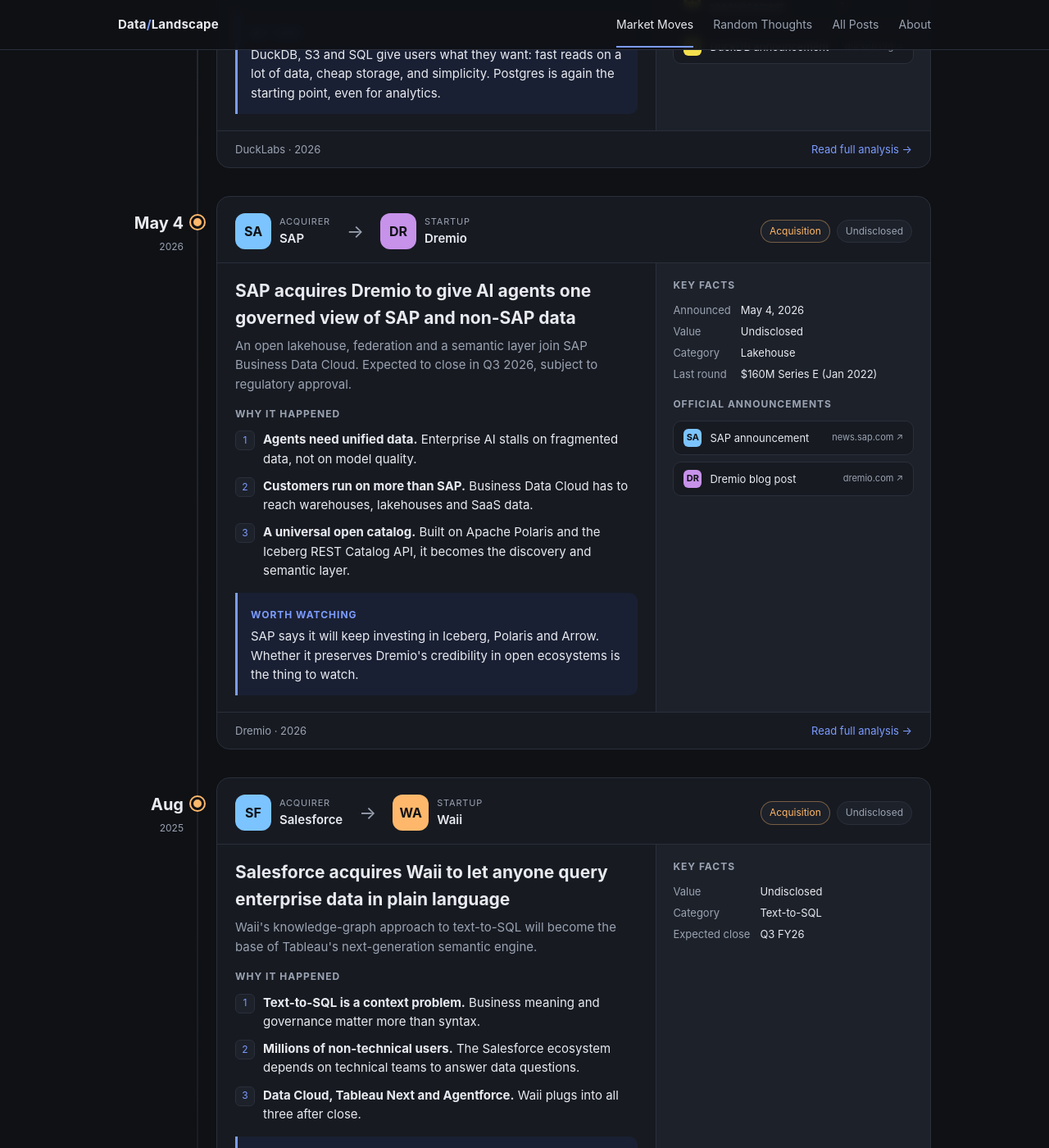
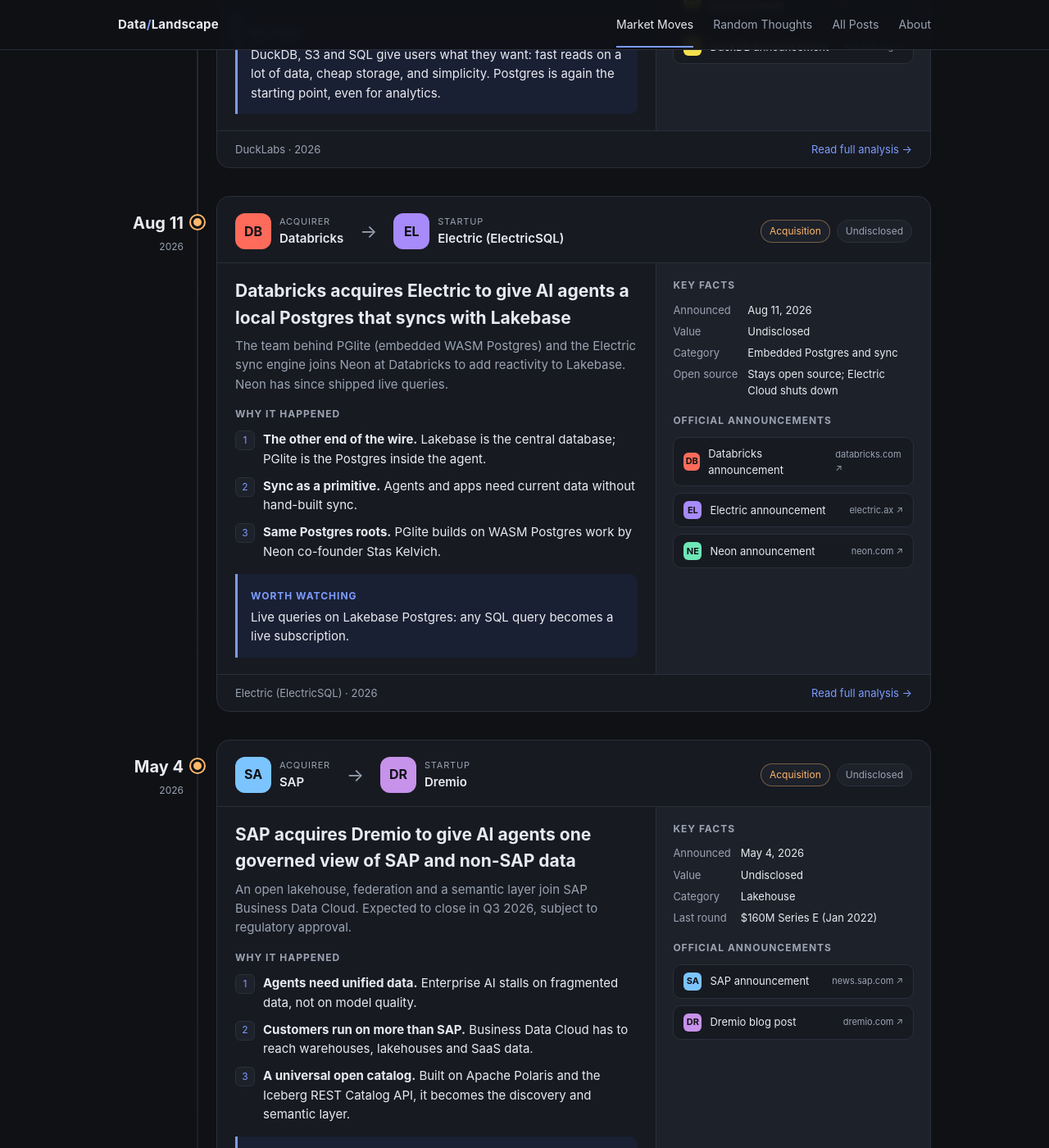
Before and after one commit to itayb-dt/data_landscape, a Jekyll site: the page built from index.html, in a window 1280 px wide and 1400 px high, scrolled down 1408 px. Shown: the whole window at 82% size. Built offline with Jekyll 4.4.1, drawn with Linux system fonts in a browser that asks for light colours.

Commit message:
Add Databricks/Electric acquisition article with Neon Realtime update
Co-Authored-By: Claude Sonnet 5.5 <noreply@anthropic.com>

```diff
--- a/_data/events.yml
+++ b/_data/events.yml
@@ -219,9 +219,30 @@
   # Databricks' post says Electric is "joining" Databricks.
   when: "Aug 11"
   acquirer: Databricks
+  acquirer_abbr: DB
+  acquirer_color: "#ff6b5b"
   target: Electric (ElectricSQL)
+  target_abbr: EL
+  target_color: "#a78bfa"
   value: "Undisclosed"
-  source: https://www.databricks.com/blog/electric-joins-databricks-bring-wasm-postgres-ai-agent-sandboxes
+  headline: Databricks acquires Electric to give AI agents a local Postgres that syncs with Lakebase
+  tldr: The team behind PGlite (embedded WASM Postgres) and the Electric sync engine joins Neon at Databricks to add reactivity to Lakebase. Neon has since shipped live queries.
+  why:
+    - "<b>The other end of the wire.</b> Lakebase is the central database; PGlite is the Postgres inside the agent."
+    - "<b>Sync as a primitive.</b> Agents and apps need current data without hand-built sync."
+    - "<b>Same Postgres roots.</b> PGlite builds on WASM Postgres work by Neon co-founder Stas Kelvich."
+  take_label: Worth watching
+  take: "Live queries on Lakebase Postgres: any SQL query becomes a live subscription."
+  facts:
+    - {label: Announced, value: "Aug 11, 2026"}
+    - {label: Value, value: Undisclosed}
+    - {label: Category, value: Embedded Postgres and sync}
+    - {label: Open source, value: "Stays open source; Electric Cloud shuts down"}
+  links:
+    - {label: Databricks announcement, src: databricks.com, abbr: DB, color: "#ff6b5b", url: "https://www.databricks.com/blog/electric-joins-databricks-bring-wasm-postgres-ai-agent-sandboxes"}
+    - {label: Electric announcement, src: electric.ax, abbr: EL, color: "#a78bfa", url: "https://electric.ax/blog/2026/08/11/electric-joining-databricks"}
+    - {label: Neon announcement, src: neon.com, abbr: NE, color: "#6ee7b7", url: "https://neon.com/blog/electric-joins-neon"}
+  post: /blog_posts/acq/016_ACQ_electric_by_databricks.html
 
 - type: acq
   date: 2025-06-02
--- a/assets/css/site.css
+++ b/assets/css/site.css
@@ -143,6 +143,7 @@ h1{margin:6px 0 8px;font-size:32px}
 .group h2{font-size:12px;letter-spacing:1px;text-transform:uppercase;color:var(--muted);margin:0 0 10px}
 .group a{display:block;padding:12px 16px;border:1px solid var(--line);border-radius:10px;background:var(--panel);margin-bottom:8px;color:var(--text)}
 .group a:hover{border-color:var(--accent);text-decoration:none}
+.group a .d{display:block;margin-top:4px;font-size:12px;color:var(--muted)}
 
 /* Views */
 .views{margin-left:12px}
--- /dev/null
+++ b/blog_posts/acq/016_ACQ_electric_by_databricks.md
@@ -0,0 +1,78 @@
+---
+title: "Databricks acquires Electric to give AI agents a local Postgres that syncs with Lakebase"
+published: 2026-08-14
+---
+Electric, the team behind the PGlite embedded Postgres and the Electric sync engine, [is joining Databricks](https://www.databricks.com/blog/electric-joins-databricks-bring-wasm-postgres-ai-agent-sandboxes) (the deal is reported as an [acquisition](https://aimagazine.com/articles/databricks-acquires-electric-to-power-blazing-fast-agents), and the price was not disclosed). The team joins [Neon](https://neon.com/blog/electric-joins-neon), which Databricks bought last year, with a clear goal: [add Electric's "data primitives and reactivity to Lakebase"](https://electric.ax/blog/2026/08/11/electric-joining-databricks), Databricks' serverless Postgres.
+
+## The Problem: Agents work in sandboxes, far from the data they need
+
+A classic application talks to one database server. Agents work differently. According to [Databricks](https://www.databricks.com/blog/electric-joins-databricks-bring-wasm-postgres-ai-agent-sandboxes), they decide what data they need at runtime, run in sandboxed environments, and often work in groups.
+
+Picture three agents handling a customer's refund. One reads the order, one checks the payment, and one drafts the reply. If every read is a round trip to a remote database, each step is slow. If each agent keeps its own copy of the data, the copies drift apart: the reply agent writes "refund approved" while the payment agent still sees the old state.
+
+The same problem exists in collaborative apps. Keeping many clients consistent with a central database is hard: it takes conflict resolution, partial replication of only the rows a client may see, and reconnection logic ([Neon](https://neon.com/blog/electric-joins-neon)). Most teams end up building a fragile sync layer of their own.
+
+## The Solution: Postgres that runs inside the app, plus a sync engine
+
+Electric built two things that fit together:
+
+- **[PGlite](https://pglite.dev/)**: Postgres compiled to WebAssembly, small enough to run inside an application, a browser tab, a user's device or an agent's sandbox. Databricks says it grew [from 1M to 13M weekly downloads in twelve months](https://www.databricks.com/blog/electric-joins-databricks-bring-wasm-postgres-ai-agent-sandboxes). It builds on WASM Postgres work by Stas Kelvich, a co-founder of Neon.
+- **A real-time sync engine** (known as [Postgres Sync](https://electric.ax/sync/postgres-sync)): it keeps a subset of a central Postgres database continuously aligned with its clients, so developers do not write their own sync layer.
+
+Together they give each agent a lightweight Postgres right where it runs, with local, low-latency reads, and keep it consistent with a central database. The same architecture powers collaborative apps like Google Docs, Figma and Notion, as Databricks notes.
+
+Two production examples show what this looks like in practice:
+
+- **Trigger.dev**, a platform for running background jobs, [uses Electric to power Trigger.dev Realtime](https://electric.ax/blog/2025/03/17/electricsql-1.0-released). When a user's task runs, the web app shows its status, progress and metadata as they change, [without polling](https://trigger.dev/docs/realtime/overview). CEO Matt Aitken: "We use ElectricSQL to power Trigger.dev Realtime, a core feature of our product."
+- **Otto**, a spreadsheet where each cell runs as its own AI agent, uses Electric to stream agent updates to the sheet. Co-founder Sully Omar says it lets them ["reliably stream agent updates to our spreadsheet in real-time"](https://electric.ax/blog/2025/03/17/electricsql-1.0-released).
+
+Both quotes are from Electric's own 1.0 announcement, so they are vendor-sourced.
+
+Electric also maintains [TanStack DB](https://tanstack.com/db) and [Durable Streams](https://durablestreams.com/). Everything Electric has open sourced [stays open source](https://electric.ax/blog/2026/08/11/electric-joining-databricks). Electric Cloud, its hosted service, is shutting down, and its users must self-host or move to another provider.
+
+### Funding history
+
+Public Funding Rounds: Not publicly available from credible sources.
+
+## Understanding the Acquisition
+
+Databricks already owns the central database. It bought Neon and turned it into Lakebase, a [production-scale Postgres](https://www.databricks.com/product/lakebase). Electric adds the other end of the wire: a Postgres on the device or in the agent, and the machinery that connects the two. In Databricks' words, [sync keeps the two consistent](https://www.databricks.com/blog/electric-joins-databricks-bring-wasm-postgres-ai-agent-sandboxes). It is also an easy fit: Neon is Electric's most popular Postgres integration, and it powered most of Electric Cloud's sync services.
+
+The more interesting part is what comes next. Neon says the two teams are [already at work on new backend capabilities](https://neon.com/blog/electric-joins-neon) and wants real-time sync to be a primitive that agents reach for by default, alongside Postgres, Auth, Storage and Functions. Electric says it will take sync [to the next level on Neon](https://electric.ax/blog/2026/08/11/electric-joining-databricks). Neither names a feature, but the direction points to live queries inside Lakebase: you subscribe to a SQL query, and its result stays current as the data changes, with no polling and no hand-built sync code.
+
+This is important because agents depend on fresh context. An agent that answers from a stale copy gives a wrong answer with confidence, and a team of agents needs a shared, current view of the state they are changing.
+
+It is also hard to build, and my reading is that these are the hard parts:
+
+- **Arbitrary SQL.** Re-running a query on every change does not scale. The engine has to work out which live queries a write affects and update only those results, including joins and aggregates.
+- **Consistency.** A client must never see half of a transaction. Updates have to arrive in commit order, and a writer must be able to tell when its own write has come back.
+- **Who can see what.** Each client should receive only the rows it is allowed to see, so permissions have to be part of the design.
+- **Cost and scale to zero.** Thousands of open subscriptions should not keep a database awake. That goes against Neon's pitch of cheap databases that sleep when idle.
+
+Electric spent years on the sync side of this. Neon has the storage and branching side. The acquisition puts both teams in one building. For customers, the open source projects continue, but the hosted Electric Cloud does not, so users of it face a migration.
+
+## Relevant Products and Companies
+
+- [PGlite](https://pglite.dev/): the embeddable WASM Postgres at the center of the deal.
+- [TanStack DB](https://tanstack.com/db): a client-side database layer maintained by Electric, used for local state that syncs with a backend.
+- [Durable Streams](https://durablestreams.com/): an open source streaming protocol from Electric, for sending data to clients reliably.
+
+## Updates
+
+*These entries were added after the original article. They are not part of the announcements.*
+
+### Oct 15, 2026: Neon Realtime brings live queries to Lakebase Postgres
+
+The feature the acquisition pointed to has shipped as a public beta. [Neon Realtime](https://neon.com/blog/neon-now-has-realtime), written by Electric co-founder James Arthur, now at Databricks, puts it simply: "Any SQL query can now be a live query."
+
+- **What it does.** Any read-only, deterministic SQL query can be subscribed to, including joins, aggregates, window functions and subqueries. The result updates as the underlying data changes. Clients use the CLI, an SDK, or a React hook (`useLiveQuery`), and writes can be applied optimistically through [TanStack DB](https://neon.com/docs/realtime/guides/mutations).
+- **How it works.** Enabling Realtime [installs an incremental live query engine inside Lakebase Postgres](https://neon.com/docs/realtime/how-it-works). It consumes logical replication, matches each write to the live queries it affects, and streams only the changes. A subscription starts with the full result, then changes arrive in batches, one per committed transaction, so a client never sees a partial write. Each batch carries transaction IDs, which lets `awaitTxId()` confirm that a write has synced.
+- **Scale to zero and branching.** Clients connect to Neon's ingress layer, not to Postgres, so [open subscriptions don't keep the database awake](https://neon.com/blog/neon-now-has-realtime). Realtime is enabled per branch and child branches inherit it.
+- **Security.** Queries are defined on the backend and sealed, so a client cannot forge or change them. Row-level security is not supported yet.
+- **Replaces Electric's shapes.** The docs describe live SQL queries as [a drop-in replacement for Electric's role](https://neon.com/docs/realtime/overview), where shapes were used before.
+
+The live-query pattern behind Trigger.dev and Otto, a database change reaching the browser at once, is now a feature of the database itself. I found no named Neon Realtime customers yet, which is normal for a beta. Existing Electric users such as Trigger.dev run on Electric's own engine.
+
+It is free during the beta, though compute and egress are billed. It runs in four AWS regions, the protocol is still changing, and no benchmarks are published. It works on Neon, not yet on Lakebase inside Databricks.
+
+The earlier [interview with James Arthur](https://neon.com/blog/electrifying-neon-building-the-realtime-backend) (Sep 24, 2026) explains why this took a dedicated team: "The thing about realtime is it demos well but tends to fall over in production," and there is "a fundamental tension between expressiveness and performance." That matches the list of hard parts above. Neon's [backend GA post](https://neon.com/blog/neon-backend-is-ga) listed realtime as the next primitive.
--- a/random.html
+++ b/random.html
@@ -8,7 +8,7 @@ permalink: /random/
   <h1>Random thoughts</h1>
   <p class="sub">Opinions and observations that don't fit a funding round, an acquisition or a product review.</p>
 </section>
-{% assign posts = site.pages | where: "category", "Random Thoughts" | sort: "path" | reverse %}
+{% assign posts = site.pages | where: "category", "Random Thoughts" | sort: "path" | reverse | sort: "published" | reverse %}
 <section class="group">
-  {% for p in posts %}<a href="{{ p.url | relative_url }}">{{ p.title }}</a>{% endfor %}
+  {% for p in posts %}<a href="{{ p.url | relative_url }}">{{ p.title }}{% if p.published %}<span class="d">{{ p.published | date: "%b %d, %Y" }}</span>{% endif %}</a>{% endfor %}
 </section>
```
